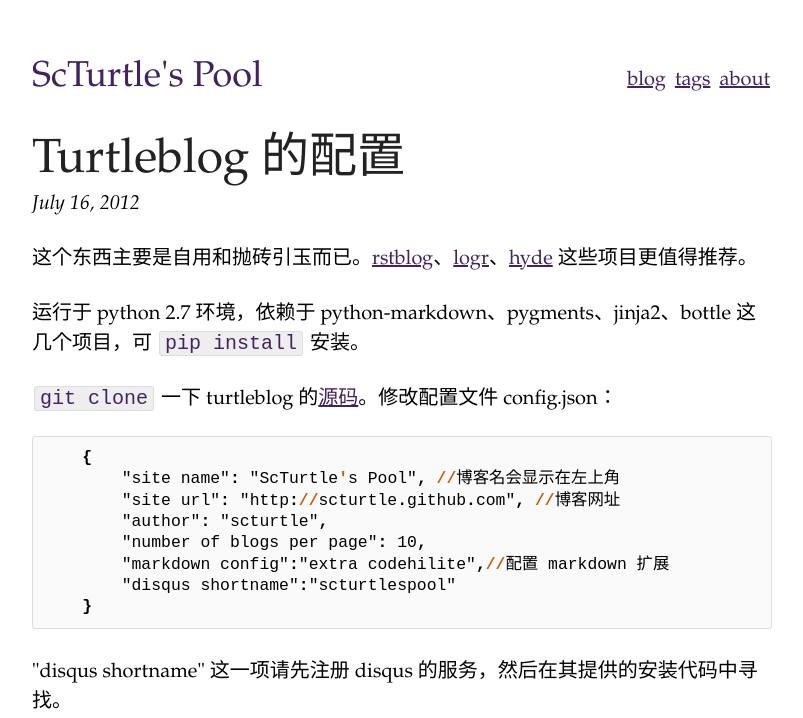
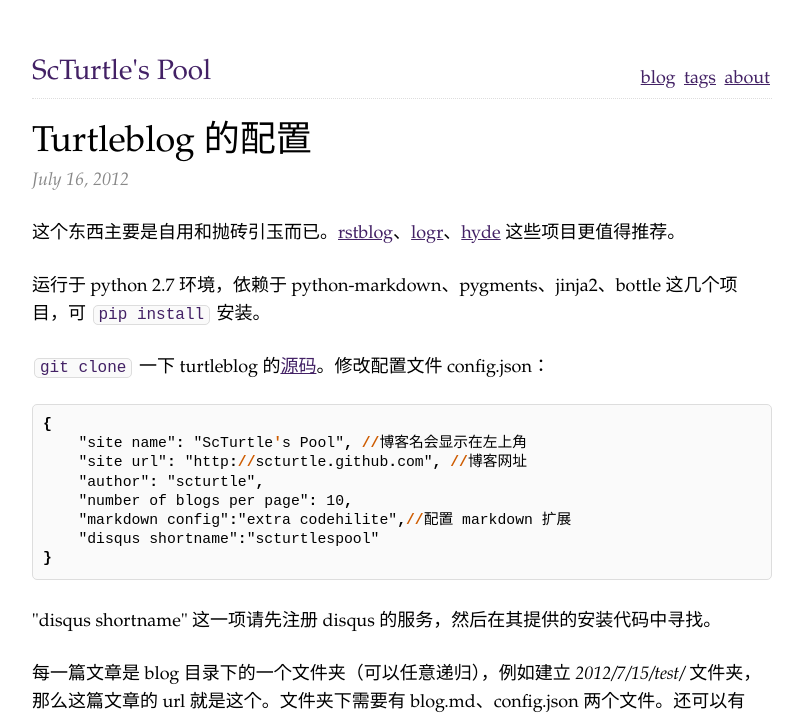
Before and after one commit to scturtle/scturtle.github.com, a plain HTML site: page 2012/7/16/turtleblog-config/index.html in a window 1280 px wide. Shown: the top 718 px of the page, without its empty margins (238-1041 px from the left). Drawn offline with Linux system fonts and the light colour scheme.

Commit message:
modify css (fix)

```diff
--- a/2012/7/16/turtleblog-config/index.html
+++ b/2012/7/16/turtleblog-config/index.html
@@ -11,7 +11,7 @@
   <body>
     <div class=container>
       <div class=header>
-        <h2><a href='/'>ScTurtle&#39;s Pool</a></h2>
+        <a href='/'>ScTurtle&#39;s Pool</a>
       </div>
       <div class=navigation>
         <ul>
@@ -28,7 +28,7 @@
 <p>这个东西主要是自用和抛砖引玉而已。<a href="https://github.com/mitsuhiko/rstblog/">rstblog</a>、<a href="https://github.com/BrewerHimself/Logr">logr</a>、<a href="http://ringce.com/hyde">hyde</a> 这些项目更值得推荐。</p>
 <p>运行于 python 2.7 环境，依赖于 python-markdown、pygments、jinja2、bottle 这几个项目，可 <code>pip install</code> 安装。</p>
 <p><code>git clone</code> 一下 turtleblog 的<a href="https://github.com/scturtle/turtleblog.git">源码</a>。修改配置文件 config.json：</p>
-<div class="codehilite"><pre>    <span class="p">{</span>
+<div class="codehilite"><pre><span class="p">{</span>
     &quot;<span class="n">site</span> <span class="n">name</span>&quot;<span class="p">:</span> &quot;<span class="n">ScTurtle</span><span class="o">&#39;</span><span class="n">s</span> <span class="n">Pool</span>&quot;<span class="p">,</span> <span class="o">//</span>博客名会显示在左上角
     &quot;<span class="n">site</span> <span class="n">url</span>&quot;<span class="p">:</span> &quot;<span class="n">http</span><span class="p">:</span><span class="o">//</span><span class="n">scturtle</span><span class="p">.</span><span class="n">github</span><span class="p">.</span><span class="n">com</span>&quot;<span class="p">,</span> <span class="o">//</span>博客网址
     &quot;<span class="n">author</span>&quot;<span class="p">:</span> &quot;<span class="n">scturtle</span>&quot;<span class="p">,</span>
@@ -41,7 +41,7 @@
 
 <p>"disqus shortname" 这一项请先注册 disqus 的服务，然后在其提供的安装代码中寻找。</p>
 <p>每一篇文章是 blog 目录下的一个文件夹（可以任意递归），例如建立 <em>2012/7/15/test/</em> 文件夹，那么这篇文章的 url 就是这个。文件夹下需要有 blog.md、config.json 两个文件。还可以有 img 文件夹专放图片。blog.md 中写主要文章内容，config.json 中配置：</p>
-<div class="codehilite"><pre>    <span class="p">{</span>
+<div class="codehilite"><pre><span class="p">{</span>
     &quot;<span class="n">title</span>&quot;<span class="p">:</span>&quot;文章标题&quot;<span class="p">,</span>
     &quot;<span class="n">tags</span>&quot;<span class="p">:</span>&quot;标签，以空格分隔&quot;<span class="p">,</span>
     &quot;<span class="n">date</span>&quot;<span class="p">:</span>&quot;2012<span class="o">-</span>7<span class="o">-</span>15 10<span class="p">:</span>00&quot;<span class="p">,</span>
--- a/atom.xml
+++ b/atom.xml
@@ -4,7 +4,7 @@
   <title><![CDATA[ScTurtle's Pool]]></title>
   <link href="http://scturtle.github.com/atom.xml" rel="self"/>
   <link href="http://scturtle.github.com/"/>
-  <updated>2012-07-16T20:11:00</updated>
+  <updated>2012-07-24T10:05:00</updated>
   <id>http://scturtle.github.com</id>
   <author>
     <name><![CDATA[scturtle]]></name>
@@ -19,7 +19,7 @@
 <p>这个东西主要是自用和抛砖引玉而已。<a href="https://github.com/mitsuhiko/rstblog/">rstblog</a>、<a href="https://github.com/BrewerHimself/Logr">logr</a>、<a href="http://ringce.com/hyde">hyde</a> 这些项目更值得推荐。</p>
 <p>运行于 python 2.7 环境，依赖于 python-markdown、pygments、jinja2、bottle 这几个项目，可 <code>pip install</code> 安装。</p>
 <p><code>git clone</code> 一下 turtleblog 的<a href="https://github.com/scturtle/turtleblog.git">源码</a>。修改配置文件 config.json：</p>
-<div class="codehilite"><pre>    <span class="p">{</span>
+<div class="codehilite"><pre><span class="p">{</span>
     &quot;<span class="n">site</span> <span class="n">name</span>&quot;<span class="p">:</span> &quot;<span class="n">ScTurtle</span><span class="o">&#39;</span><span class="n">s</span> <span class="n">Pool</span>&quot;<span class="p">,</span> <span class="o">//</span>博客名会显示在左上角
     &quot;<span class="n">site</span> <span class="n">url</span>&quot;<span class="p">:</span> &quot;<span class="n">http</span><span class="p">:</span><span class="o">//</span><span class="n">scturtle</span><span class="p">.</span><span class="n">github</span><span class="p">.</span><span class="n">com</span>&quot;<span class="p">,</span> <span class="o">//</span>博客网址
     &quot;<span class="n">author</span>&quot;<span class="p">:</span> &quot;<span class="n">scturtle</span>&quot;<span class="p">,</span>
@@ -32,7 +32,7 @@
 
 <p>"disqus shortname" 这一项请先注册 disqus 的服务，然后在其提供的安装代码中寻找。</p>
 <p>每一篇文章是 blog 目录下的一个文件夹（可以任意递归），例如建立 <em>2012/7/15/test/</em> 文件夹，那么这篇文章的 url 就是这个。文件夹下需要有 blog.md、config.json 两个文件。还可以有 img 文件夹专放图片。blog.md 中写主要文章内容，config.json 中配置：</p>
-<div class="codehilite"><pre>    <span class="p">{</span>
+<div class="codehilite"><pre><span class="p">{</span>
     &quot;<span class="n">title</span>&quot;<span class="p">:</span>&quot;文章标题&quot;<span class="p">,</span>
     &quot;<span class="n">tags</span>&quot;<span class="p">:</span>&quot;标签，以空格分隔&quot;<span class="p">,</span>
     &quot;<span class="n">date</span>&quot;<span class="p">:</span>&quot;2012<span class="o">-</span>7<span class="o">-</span>15 10<span class="p">:</span>00&quot;<span class="p">,</span>
--- a/static/style.css
+++ b/static/style.css
@@ -1,48 +1,49 @@
-
+/* modified from http://lucumr.pocoo.org/ */
 /* general style */
 body    { font-family: 'Palatino';
-          font-size: 20px; margin: 0; padding: 0; }
+          font-size: 18px; margin: 0; padding: 0; }
 a       { color: #432165; }
 a:hover { color: #3b185f; background: #f9f8fa; }
 
 /* headlines */
-h1, h2, h3, h4, h5, h6      { font-weight: normal; color: #222; }
+h1, h2, h3, h4, h5, h6      { font-weight: normal; }
 h1 a, h2 a, h3 a, h4 a,
 h5 a, h6 a                  { text-decoration: none; }
 h1 a:hover, h2 a:hover,
 h3 a:hover, h4 a:hover      { color: #432165; text-decoration: underline; }
-h1.title                    { width: 560px; }
 h1, h2                      { margin: 10px 0 25px 0; }
-h1                          { font-size: 48px; line-height: 52px; }
-h2                          { font-size: 36px; line-height: 40px; }
+h1                          { font-size: 36px; }
+h2                          { font-size: 24px; }
 
 /* layout elements */
-div.body                    { clear: both; }
+div.body                    { clear: both; border-top: 1px dotted #ddd; }
 div.container               { width: 740px; margin: 48px auto; padding: 0; }
 div.header                  { float: left; }
+div.header a                { font-size: 28px; line-height: 50px;
+                              text-decoration: none; }
 div.navigation              { float: right; margin-top: 20px;}
-div.header, div.navigation  { height: 25px; margin-bottom: 42px; }
 div.navigation ul           { margin: 0; padding: 0; list-style: none; }
 div.navigation ul li        { display: inline; margin: 0 2px; padding: 0; }
 div.footer                  { border-top: 1px dotted #ddd; padding-top: 9px;
-                              margin-top: 42px; font-size: 16px; color: #888;
+                              margin-top: 32px; font-size: 16px; color: #888;
                               text-align: center; }
 div.footer p                { margin: 0; }
+h1 + p.date                 { color: #888; margin-top: -20px; font-style: italic; }
 
 /* margins and stuff */
-p, div.line-block, ul, ol, pre,
-    table                       { margin: 25px 0 25px 0; }
-dt                              { margin: 25px 0 16px 0; padding: 0; }
-dd                              { margin: 16px 0 25px 40px; padding: 0; }
-ul ol, ol ul, ul ul, ol ol      { margin: 10px 0; padding: 0 0 0 40px; }
-li                              { padding: 0; }
-h1 + p.date                     { margin-top: -20px; font-style: italic; }
+p, ul, ol, pre, table       { margin: 25px 0 25px 0; }
+dt                          { margin: 25px 0 16px 0; padding: 0; }
+dd                          { margin: 16px 0 25px 40px; padding: 0; }
+ul ol, ol ul, ul ul, ol ol  { margin: 10px 0; padding: 0 0 0 40px; }
+li                          { padding: 0; }
 
 /* code */
-pre, code   {   border: 1px solid #ddd; border-radius: 3px; }
-pre         { font-size: 0.82em; line-height: 1.3;
-              padding: 10px; background: #fafafa; }
-code        { background: #eee; color: #432165; padding: 0 5px; margin: 0 2px; }
+pre, code   { border: 1px solid #ddd; border-radius: 5px; }
+pre         { font-size: 0.82em; line-height: 1.3em;
+              padding: 10px; background: #fafafa;
+              overflow: auto;}
+code        { font-size: 16px; background: #fafafa; color: #432165;
+              padding: 0 5px; margin: 0 2px; }
 
 /* tables */
 table           { border: 1px solid #ddd; border-collapse: collapse;
@@ -59,14 +60,14 @@ div.overview div.date           { margin: 0; padding: 0;
                                   text-align: right; font-style: italic; }
 
 /* picture */
-img { border-radius: 0.3em;
+img { border-radius: 0.2em;
       box-shadow: rgba(0,0,0,0.15) 0 1px 4px;
       box-sizing: border-box;
-      border: #fff 0.5em solid;
+      border: #fff 0.3em solid;
       display: block; margin: 0 auto; }
 
 /* pagination */
-div.pagination  { margin: 36px 0 0 0; text-align: center; }
+div.pagination  { margin: 24px 0 0 0; text-align: center; }
 
 /*tags*/
 ul.tagcloud     { font-size: 16px; margin: 36px 0; padding: 0;
```
Also changed, not shown: 2012/7/15/test/index.html (+1 -1 lines), 2012/7/15/turtleblog/index.html (+1 -1 lines), about/index.html (+1 -1 lines), index.html (+1 -1 lines), page/1/index.html (+1 -1 lines), tags/index.html (+1 -1 lines), tags/other/index.html (+1 -1 lines), tags/python/index.html (+1 -1 lines), tags/turtleblog/index.html (+1 -1 lines). Lines whose indentation alone changed are shown as unchanged.
